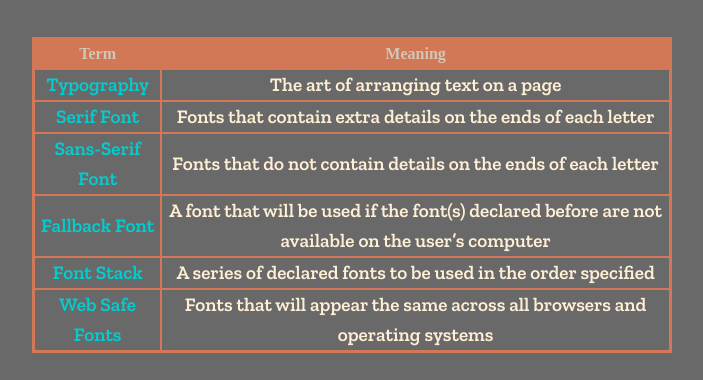
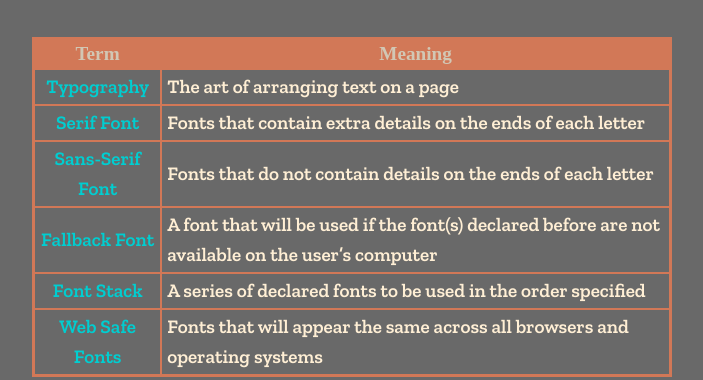
Before and after one commit to tpotter83/cheatsheet, a plain HTML site: page index.html in a window 1280 px wide. Shown: the part 420-800 px from the top of the page, without its empty margins (288-991 px from the left). Drawn offline with nearby package versions, Linux system fonts and the light colour scheme.

Commit message:
Update styles.css

```diff
--- a/Resources/css/styles.css
+++ b/Resources/css/styles.css
@@ -18,8 +18,8 @@ h2 {
 td {
     font-family: 'Zilla Slab', serif;
     font-size: 1.2em;
-    text-align: center;
     border: 1px solid rgba(255, 127, 80, 0.7);
+    padding: 2px 5px;
 }
 
 table {
@@ -55,8 +55,9 @@ footer {
     text-align: center;
 }
 
-tr {
-
+th {
+    font-weight: bolder;
+    font-size: 1.2em;
 }
 
 .code {
@@ -72,10 +73,12 @@ tr {
     color: darkturquoise;
     font-weight: bold;
     margin-right: 30px;
+    text-align: center;
 }
 
 .size {
     width: 20%;
+    text-align: center;
 }
 
 .tablehead {
```
